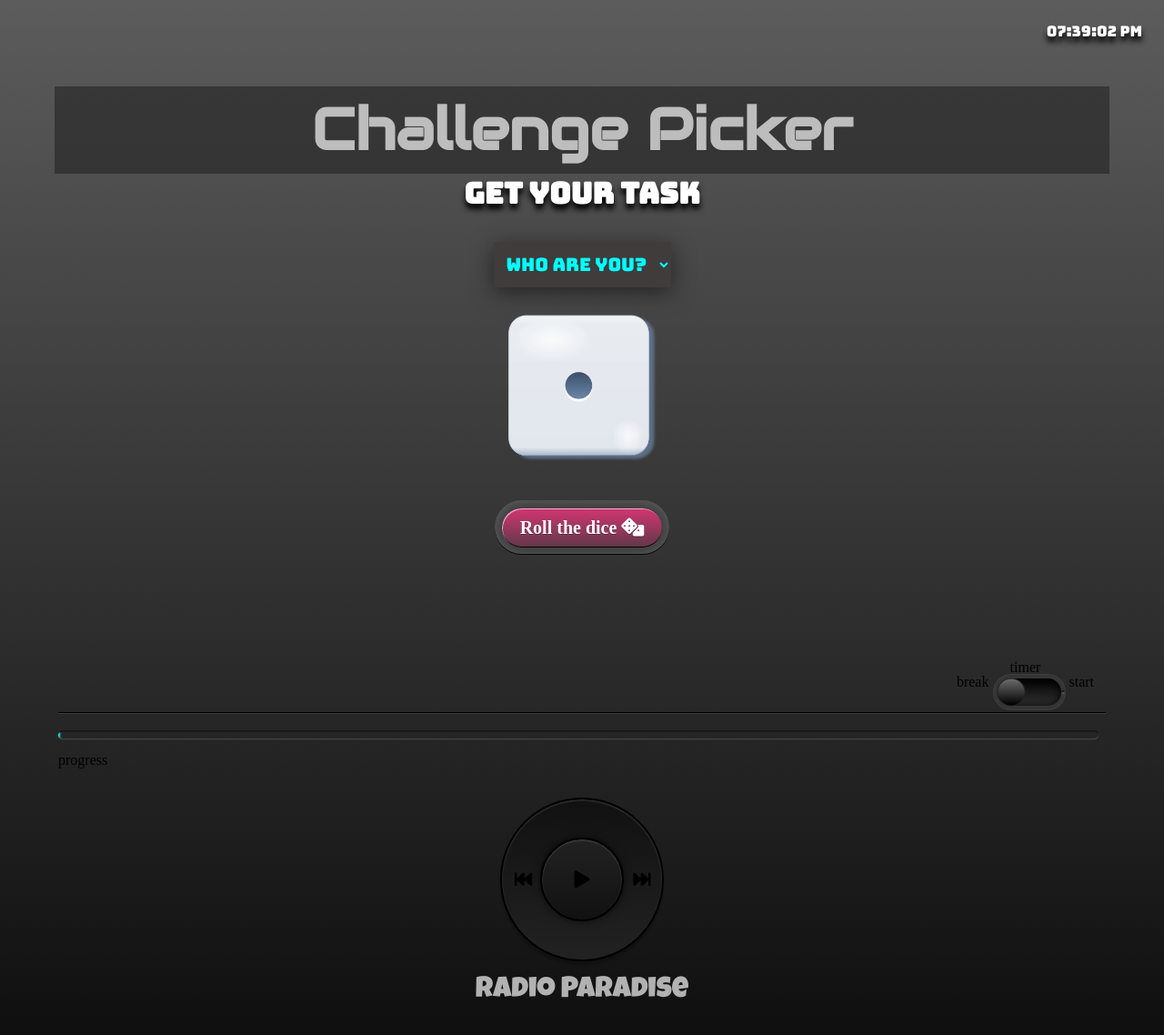
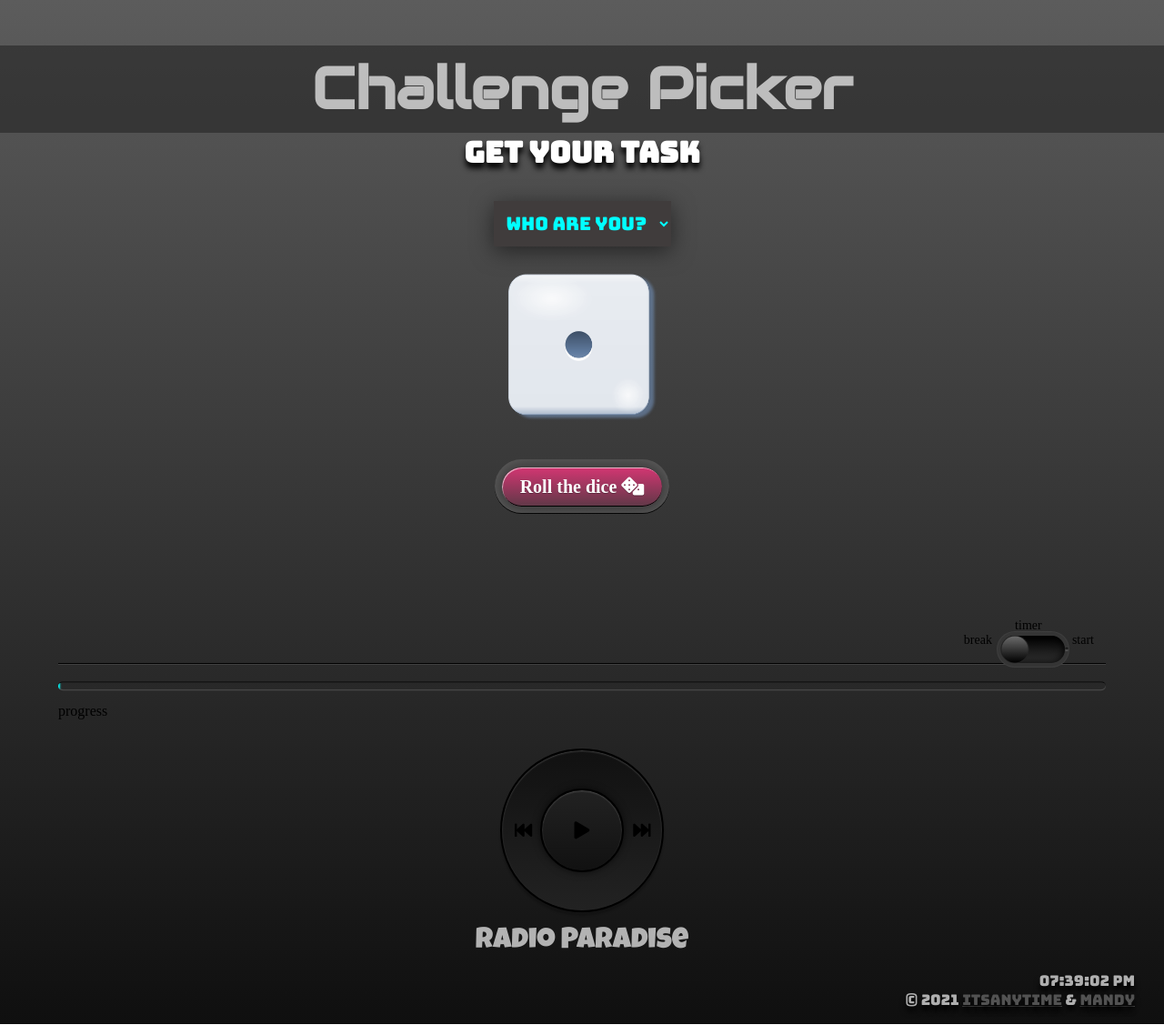
Before and after one commit to MandyNeumeyer/learn_app, a plain HTML site: page index.html in a window 1280 px wide. Shown: the whole page at 91% size. Drawn offline with Linux system fonts and the light colour scheme; a web font is replaced by a local one.

Commit message:
changed styles

```diff
--- a/index.html
+++ b/index.html
@@ -13,7 +13,6 @@
     <title>Challenge Picker</title>
 </head>
 <body>
-    <div class="clock" id="clock"></div>
     <header>
         <h1 class="intro">Challenge Picker </h1>
         <h2>Get your task</h2>
@@ -111,7 +110,12 @@
             </div>
             <!-- Audio End -->
         </section>
-            <footer>
+            <footer class="footer">
+                <div>
+                    <div class="clock" id="clock"></div>
+                    <div>&copy 2021 <a class="links" href="https://github.com/itsAnyTime" target="_blank">itsAnyTime</a> & <a class="links"
+                            href="https://github.com/MandyNeumeyer" target="_blank">Mandy</a></div>
+                </div>
             </footer>
         <script src="index.js"></script>
 
--- a/style.css
+++ b/style.css
@@ -54,6 +54,21 @@ color: #fdfdfdad;
     margin-top: 50px;
   }
 
+
+  h1 {
+    /* // text-transform: uppercase; */
+    line-height: 1.5;
+    color: #fdfdfdad;
+    /* // border-radius: 50%; */
+    }
+
+
+    .intro {
+        position: relative;
+        font-size: 4rem;
+        margin-top: 50px;
+      }
+
       /* auto size backgrounds in h1 */
       h1::before,
       h1::after {
@@ -66,12 +81,13 @@ color: #fdfdfdad;
       /* background bar  */
       h1::before {
         background: #22222296;
+        width: 100%;
         /* set background before to width of website */
-    width: 145vh;
+        /* width: 145vh; */
         /* bring the red bar to middle of the page */
-    left: 50%;
+        /* left: 48%;
         /* move it 50% left to bring it to y = 0 */
-    transform: translateX(-50%);
+        /* transform: translateX(-50%); */
         z-index: -2;
       }
 
@@ -82,6 +98,8 @@ h2 {
         text-shadow: 0px 6px 6px black;
 
     }
+
+
 
   /* -------------- end header text */
 
@@ -159,7 +177,7 @@ h2 {
   font-size:22px;
   display: block;
   margin:3px;
-  background: #000000;
+  background: #2c2b2b;
   border-radius: 3px;
 }
 
@@ -188,20 +206,6 @@ h2 {
 /* dice button end */
 
 
-/* ------------ clock start ------------*/
-.clock{
-    color:#ffffff;
-    margin: 1.5rem 1.5rem 0rem 0rem;
-    font-size:2rem;
-    text-align: end;
-    font-family: 'Ubuntu Condensed', cursive;
-    font-size: 1rem;
-    font-family:  'Bungee', cursive;
-    text-shadow: 0px 6px 6px black;
-}
-
-/* ------------ clock end ---------------*/
-
 /* ------------ input field start -------*/
 .select-wrapper select{
     background: #403c3c;
@@ -210,6 +214,7 @@ h2 {
     max-width:250px;
     height:50px;
     border:none;
+    border-radius: px;
     outline: none;
     font-family:  'Bungee', cursive;
     font-size: 20px;
@@ -219,7 +224,10 @@ h2 {
 
 option
 {
-    color: #ffffff;
+    color: #fff;
+}
+option:hover {
+  color:cyan;
 }
 /* ------------ input field end -------*/
 
@@ -300,7 +308,6 @@ option
   section .time-tracker .timer .bg {
     position: relative;
     top: 50%;
-    margin-right: 0.5rem;
     transform: translateY(-50%);
     height: 0.6rem;
     border-top: solid 1px #000;
@@ -339,6 +346,7 @@ option
 
 
 /* ------------------checkbox for countdown start------------ */
+
 input[type="checkbox"] {
   margin-left:10px;
   position:relative;
@@ -405,7 +413,7 @@ input:checked[type="checkbox"]:after {
   display:flex;
   justify-content: flex-end;
   align-items: center;
-  margin-bottom: 7px;
+  font-size: 14px;
 }
 
 
@@ -505,3 +513,39 @@ input:checked[type="checkbox"]:after {
   }
 
   /* ------------------button 3d end----------------------------- */
+
+  /* -------------- footer start ---------*/
+
+.links {
+  color: rgb(82, 82, 82);
+}
+
+/* mouse over link */
+.links:hover {
+  color:cyan;
+}
+
+
+
+ .footer {
+  text-align: end;
+  font-size: 1rem;
+  font-family: 'Bungee', cursive;
+  text-shadow: 0px 6px 6px black;
+  color: #fdfdfdad;
+}
+
+/* ------------ clock start ------------*/
+ .clock{
+    color: #fdfdfdad;
+    font-size:2rem;
+    text-align: end;
+    font-family: 'Ubuntu Condensed', cursive;
+    font-size: 1rem;
+    font-family:  'Bungee', cursive;
+    text-shadow: 0px 6px 6px black;
+}
+
+/* ------------ clock end ---------------*/
+
+/* ----------------- end ----------*/
```
Also changed, not shown: assets/learn-app.gif. Lines whose indentation alone changed are shown as unchanged.
